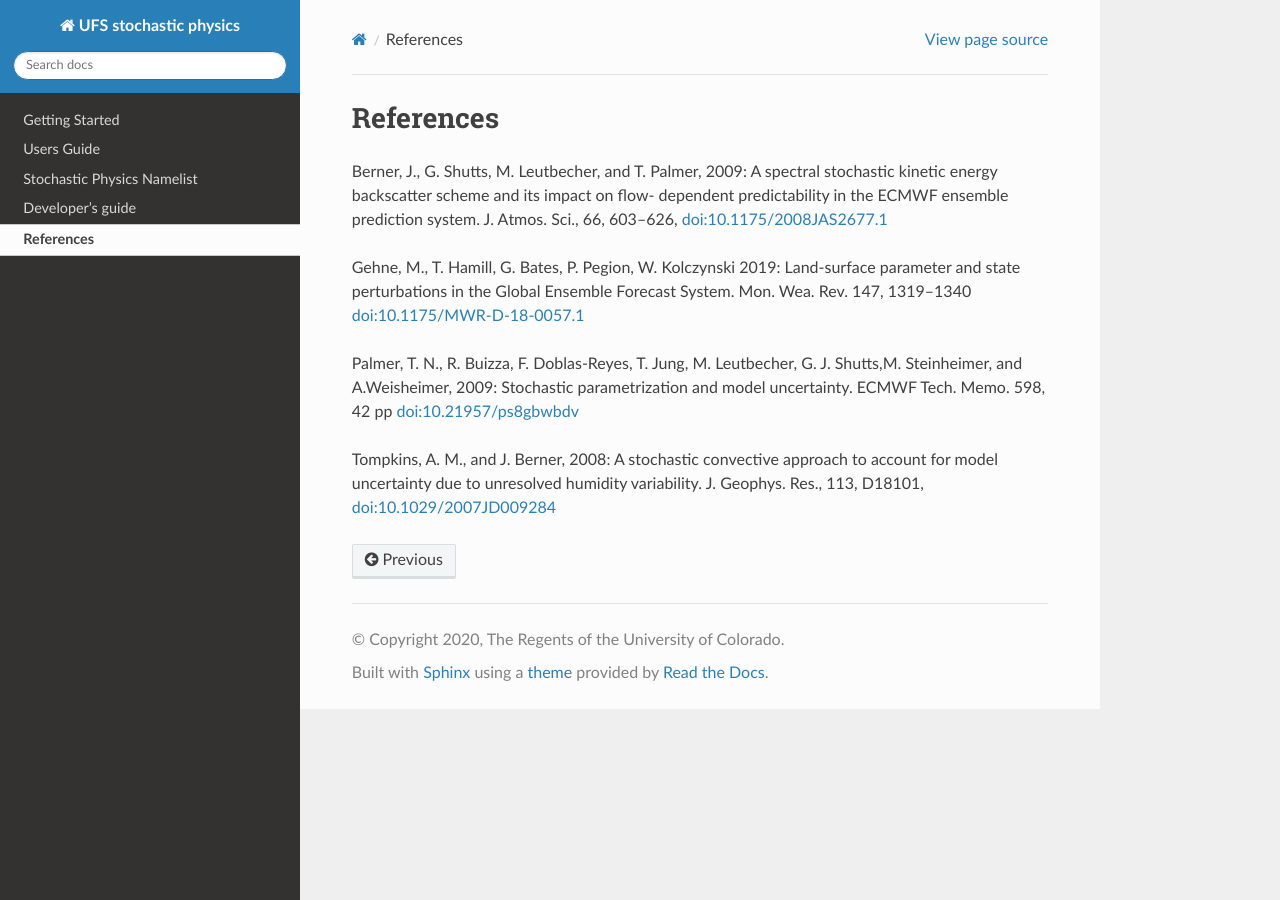
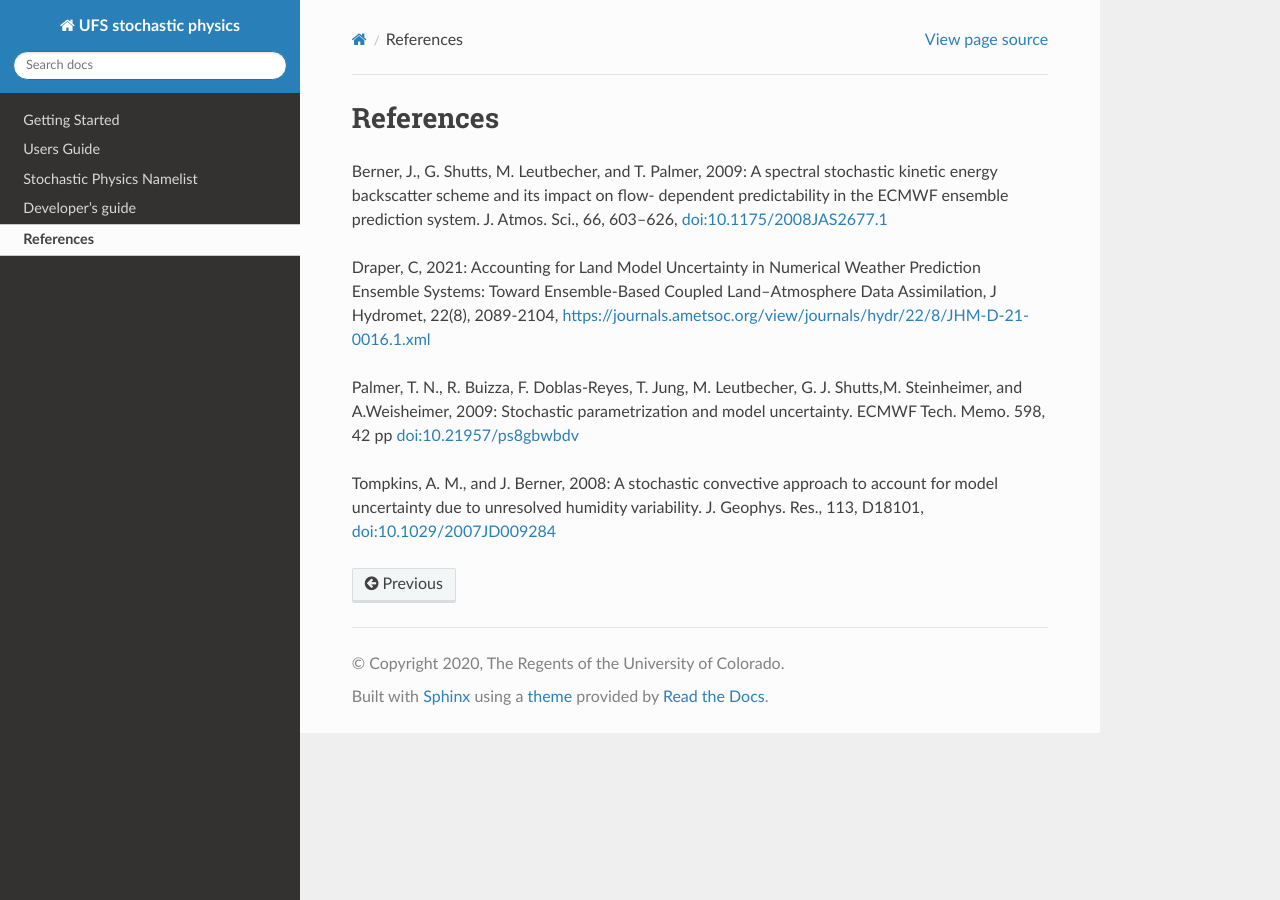
Before and after one commit to NOAA-PSL/stochastic_physics, a Sphinx documentation site: the page built from docs/source/references.rst, in a window 1280 px wide. Built offline with Sphinx 7.4.7 and the Read the Docs theme 2.0.0, drawn with Linux system fonts in a browser that asks for light colours.

```diff
--- a/docs/source/references.rst
+++ b/docs/source/references.rst
@@ -3,7 +3,8 @@
 
 Berner, J., G. Shutts, M. Leutbecher, and T. Palmer, 2009: A spectral stochastic kinetic energy backscatter scheme and its impact on flow- dependent predictability in the ECMWF ensemble prediction system. J. Atmos. Sci., 66, 603–626, `doi:10.1175/2008JAS2677.1 <https://journals.ametsoc.org/doi/full/10.1175/2008JAS2677.1>`_
 
-Gehne, M., T. Hamill, G. Bates, P. Pegion, W. Kolczynski 2019: Land-surface parameter and state perturbations in the Global Ensemble Forecast System. Mon. Wea. Rev. 147, 1319–1340 `doi:10.1175/MWR-D-18-0057.1 <https://journals.ametsoc.org/doi/10.1175/MWR-D-18-0057.1>`_
+Draper, C, 2021: Accounting for Land Model Uncertainty in Numerical Weather Prediction Ensemble Systems: Toward Ensemble-Based Coupled Land–Atmosphere Data Assimilation, J Hydromet, 22(8), 2089-2104, `<https://journals.ametsoc.org/view/journals/hydr/22/8/JHM-D-21-0016.1.xml>`_
+
 
 Palmer, T. N., R. Buizza, F. Doblas-Reyes, T. Jung, M. Leutbecher, G. J. Shutts,M. Steinheimer, and A.Weisheimer, 2009: Stochastic parametrization and model uncertainty. ECMWF Tech. Memo. 598, 42 pp `doi:10.21957/ps8gbwbdv <https://www.ecmwf.int/node/11577>`_
 
--- a/docs/source/users_guide.rst
+++ b/docs/source/users_guide.rst
@@ -2,7 +2,7 @@
 ==================================================
 The stochastic physics currently only works with the UFS-atmosphere model
 
-Currently, 3 stochastic schemes are used operationally at NCEP/EMC: Stochastic Kinetic Energy Backscatter (SKEB; Berner et al., 2009), Stochastically Perturbed Physics Tendencies (SPPT; Palmer et al., 2009), and Specific Humidity perturbations (SHUM), which is inspired by Tompkins and Berner, 2008. In addition there is the ability to perturb certain land model/surface parameters (Gehne et al, 2019), and a cellular automata scheme (Bengtsson et al. 2019) which interacts directly with the convective parameterization.
+Currently, 3 stochastic schemes are used operationally at NCEP/EMC: Stochastic Kinetic Energy Backscatter (SKEB; Berner et al., 2009), Stochastically Perturbed Physics Tendencies (SPPT; Palmer et al., 2009), and Specific Humidity perturbations (SHUM), which is inspired by Tompkins and Berner, 2008. In addition there is the ability to perturb certain land model/surface parameters (Draper, 2021), and a cellular automata scheme (Bengtsson et al. 2019) which interacts directly with the convective parameterization.
 
 SKEB adds wind perturbations to model state.  Perturbations are random in space/time, but amplitude is determined by a smoothed dissipation estimate provided by the dynamical core.
 Addresses errors in the dynamics  - more active in the mid-latitudes
@@ -11,7 +11,7 @@
 
 SHUM multiply the low-level specific humidity by a small random number each time-step. It attempts to address missing physics (cold pools, gust fronts), most active in convective regions
 
-Land surface perturbations allow for land surface parameters such as Albedo, Soil Hydraulic Conductivity, LAI, and roughness lengths to vary in space. Addresses error in the land model and land-atmosphere interactions.
+Land surface perturbations can be applied to the land model parameters and land model prognostic variables. The scheme is intended to address errors in the land model and land-atmosphere interactions.
 
 Due to the model’s numerics, any stochastic perturbation needs to be correlated in space and time in order to have the desired effect of upscale growth of the perturbations. This is achieved by creating a random pattern that has a specified decorrelation length-scale and is a first order auto-regressive process AR(1) in time with a specified decorrelation time-scale.  (The CA random pattern generator also satisfies this condition)
 
```
Also changed, not shown: 3 other files.
